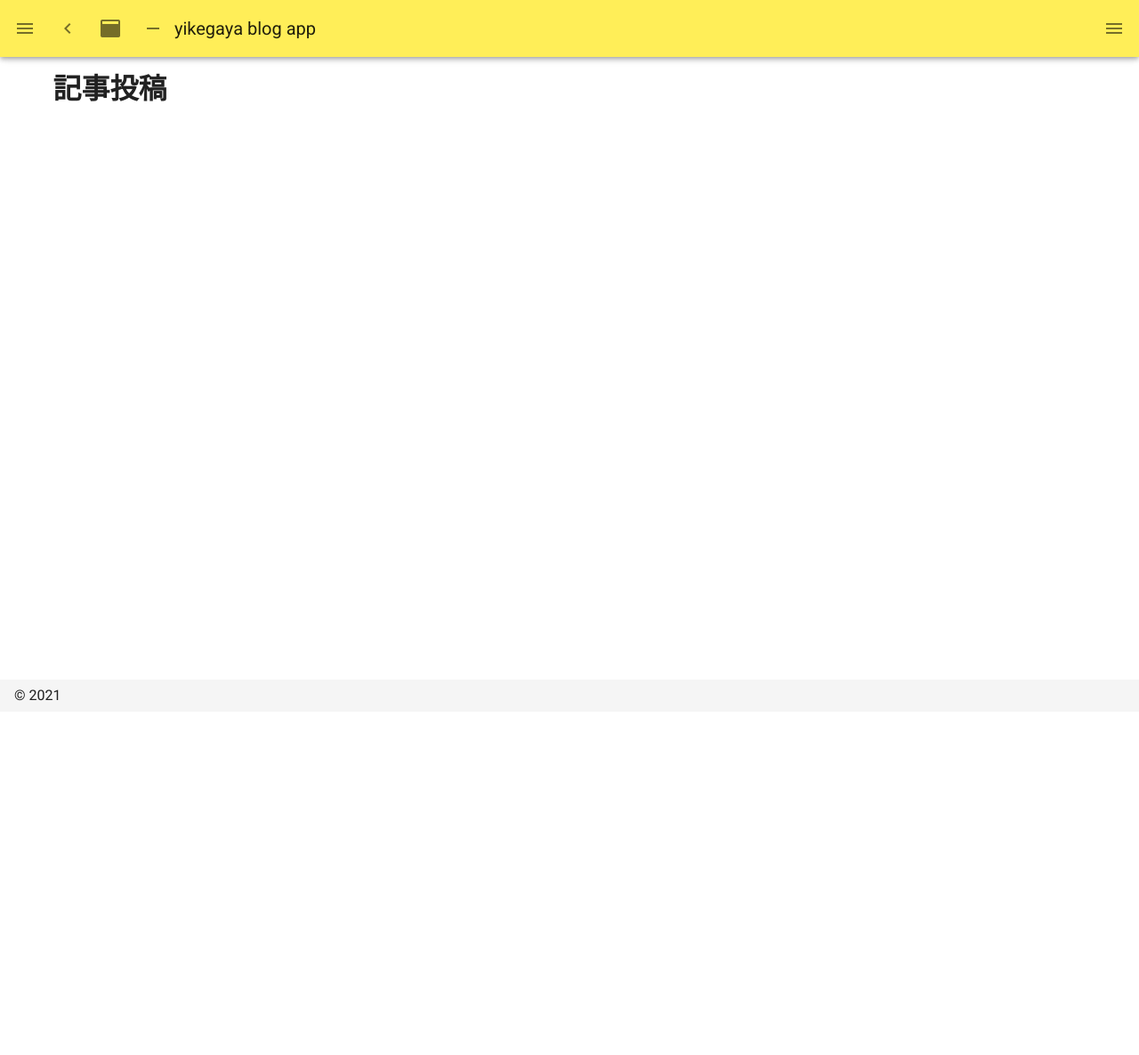
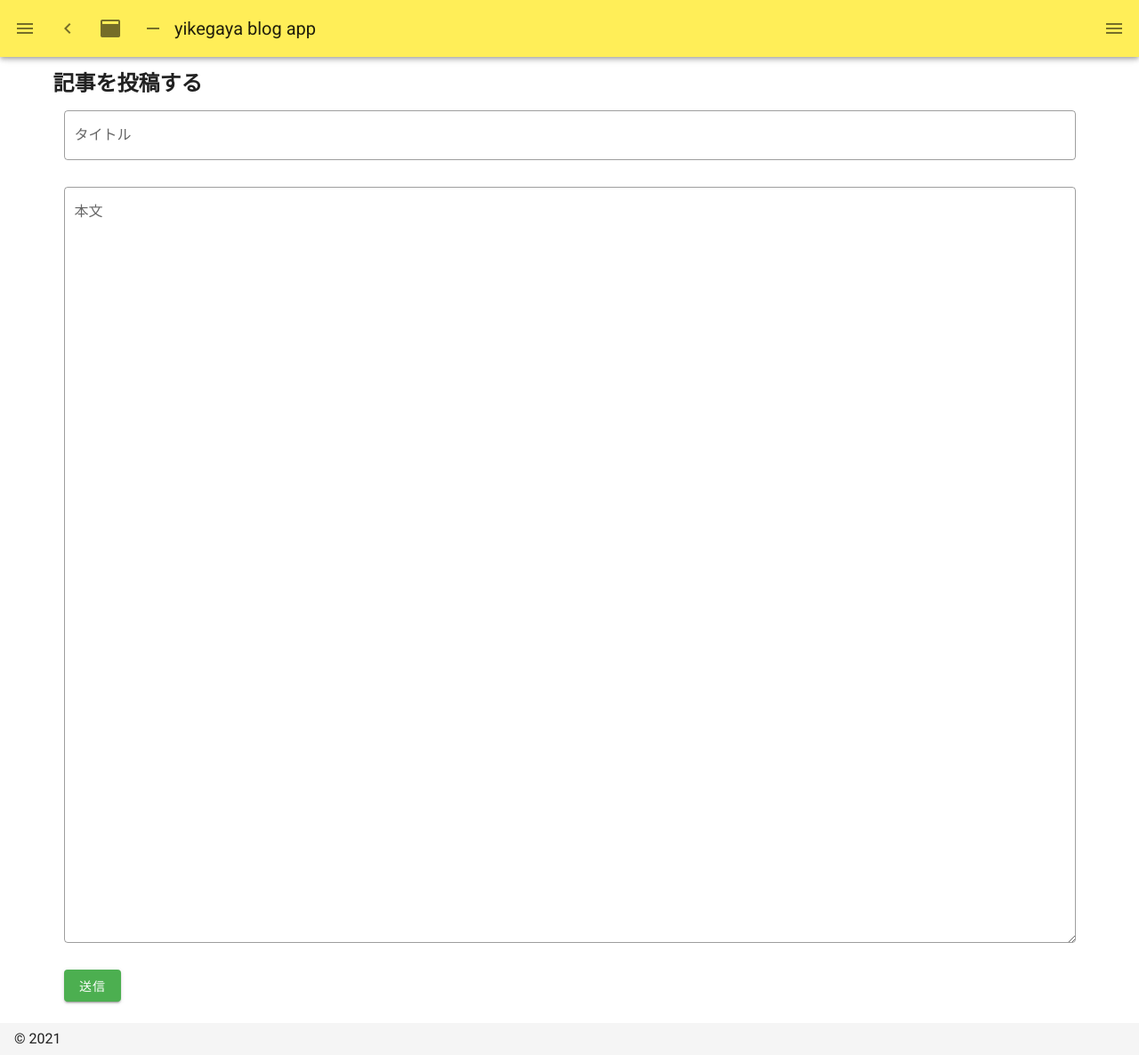
Before and after one commit to ikeyu0806/blog-app-frontend, a Nuxt app: page /new_post in a window 1280 px wide. Shown: the whole page at 89% size. Before the commit the page ends 800 px from the top, so only its background shows below. Built offline with nearby package versions, Linux system fonts and the light colour scheme.

Commit message:
create post page layout

```diff
--- a/pages/new_post.vue
+++ b/pages/new_post.vue
@@ -1,3 +1,30 @@
 <template>
-  <h1>記事投稿</h1>
+  <div>
+    <h2>記事を投稿する</h2>
+    <v-container fluid>
+      <v-form
+        ref="form"
+        v-model="valid"
+        lazy-validation
+      >
+        <v-text-field
+          label="タイトル"
+          outlined
+        ></v-text-field>
+        <v-textarea
+          label="本文"
+          outlined
+          name="post-content"
+          value=""
+          rows=30
+        ></v-textarea>
+        <v-btn
+          color="success"
+          class="mr-4"
+        >
+        送信
+      </v-btn>
+      </v-form>
+    </v-container>
+  </div>
 </template>
```
